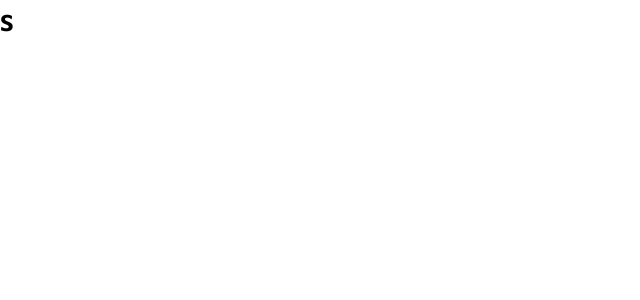
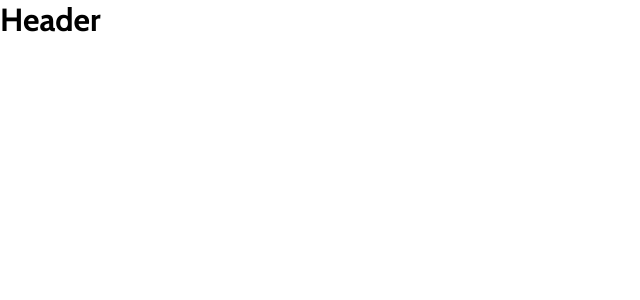
Before and after one commit to market-n/market-client, a React (Create React App) app: page / in a window 1280 px wide. Shown: the top 300 px of the page, without its empty margins (0-640 px from the left). Built offline with nearby package versions, Linux system fonts and the light colour scheme.

Commit message:
Headerni ochib olindi va home qismiga olib kelindi!

```diff
--- /dev/null
+++ b/src/components/header/header.jsx
@@ -0,0 +1,4 @@
+import "./header.css";
+export const Header = () => {
+  return <h1>Header</h1>;
+};
--- a/src/components/index.js
+++ b/src/components/index.js
@@ -0,0 +1 @@
+export * from "./header/header.jsx";
--- a/src/pages/home/home.jsx
+++ b/src/pages/home/home.jsx
@@ -1,4 +1,10 @@
+import { Fragment } from "react";
 import "./home.css";
+import { Header } from "../../components/header/header";
 export const Home = () => {
-  return <h1>s</h1>;
+  return (
+    <Fragment>
+      <Header />
+    </Fragment>
+  );
 };
```
Also changed, not shown: src/components/header/header.css (added).
